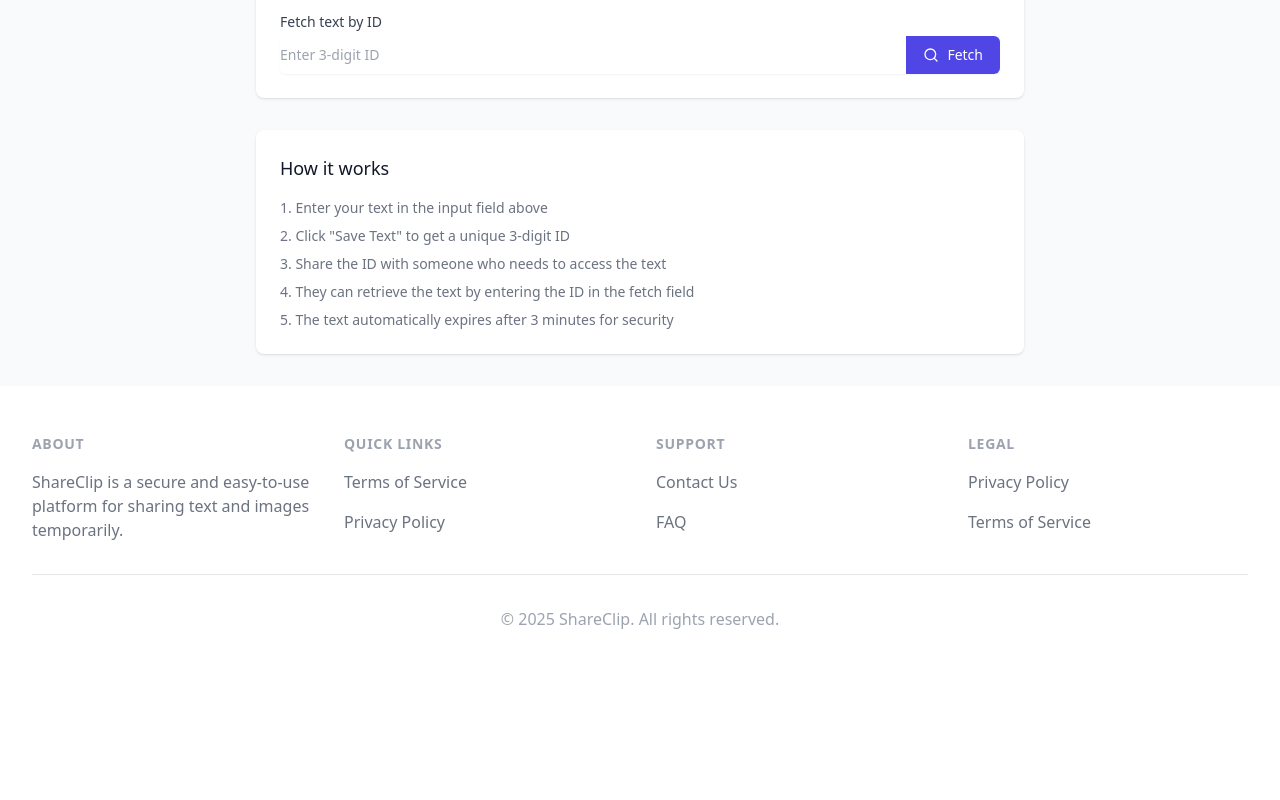
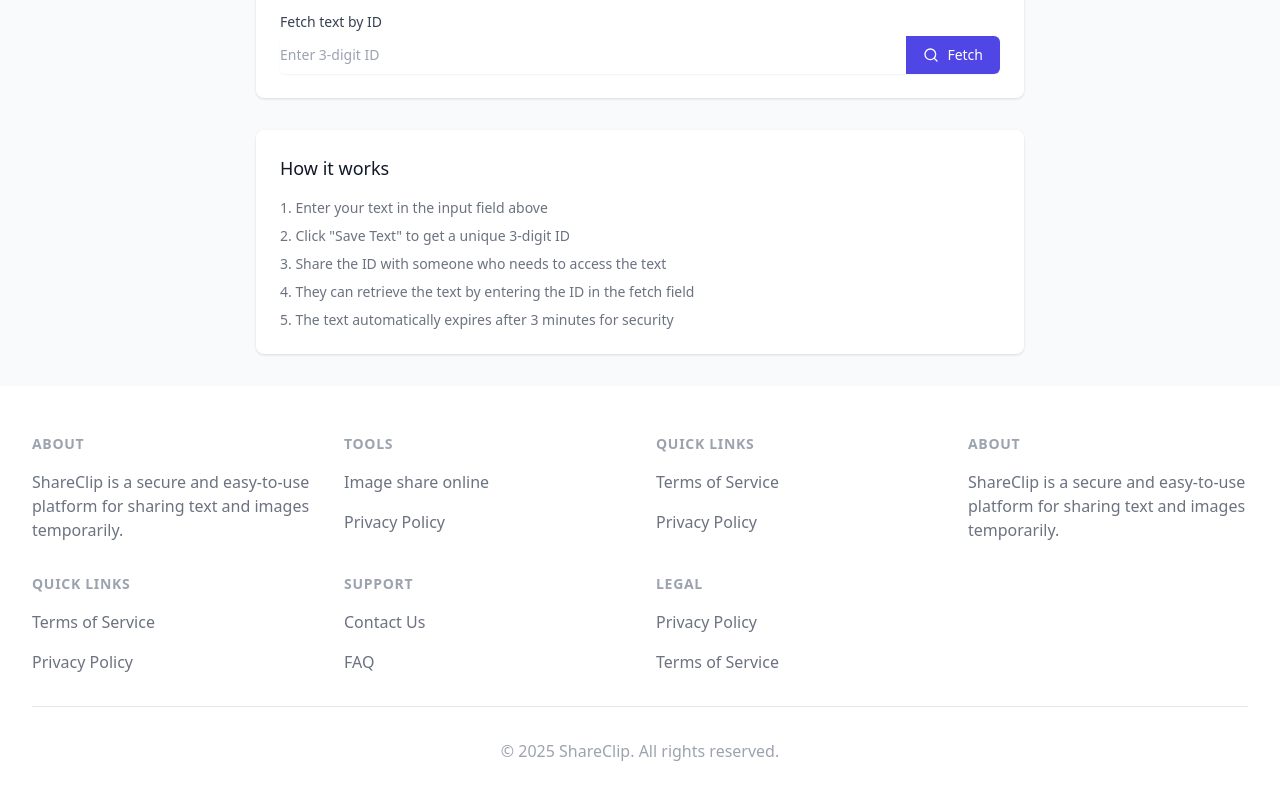
Before and after one commit to Albygos/share, a React (Vite) app: page / in a window 1280 px wide. Shown: the part 386-1186 px from the top of the page. Before the commit the page ends 1065 px from the top, so only its background shows below. Built offline with nearby package versions, Linux system fonts and the light colour scheme.

Commit message:
Update Layout.tsx

```diff
--- a/src/components/Layout.tsx
+++ b/src/components/Layout.tsx
@@ -45,6 +45,24 @@ const Layout: React.FC<{ children: React.ReactNode }> = ({ children }) => {
                 ShareClip is a secure and easy-to-use platform for sharing text and images temporarily.
               </p>
             </div>
+ <div>
+              <h3 className="text-sm font-semibold text-gray-400 tracking-wider uppercase">TOOLS</h3>
+              <ul className="mt-4 space-y-4">
+                <li>
+                  <Link to="/image-share" className="text-base text-gray-500 hover:text-gray-900">
+                   Image share online
+                  </Link>
+                </li>
+                <li>
+                  <Link to="/privacy-policy" className="text-base text-gray-500 hover:text-gray-900">
+                    Privacy Policy
+                  </Link>
+                </li>
+              </ul>
+            </div>
+
+
+
             <div>
               <h3 className="text-sm font-semibold text-gray-400 tracking-wider uppercase">Quick Links</h3>
               <ul className="mt-4 space-y-4">
@@ -60,6 +78,31 @@ const Layout: React.FC<{ children: React.ReactNode }> = ({ children }) => {
                 </li>
               </ul>
             </div>
+
+
+            <div>
+              <h3 className="text-sm font-semibold text-gray-400 tracking-wider uppercase">About</h3>
+              <p className="mt-4 text-base text-gray-500">
+                ShareClip is a secure and easy-to-use platform for sharing text and images temporarily.
+              </p>
+            </div>
+            <div>
+              <h3 className="text-sm font-semibold text-gray-400 tracking-wider uppercase">Quick Links</h3>
+              <ul className="mt-4 space-y-4">
+                <li>
+                  <Link to="/terms" className="text-base text-gray-500 hover:text-gray-900">
+                    Terms of Service
+                  </Link>
+                </li>
+                <li>
+                  <Link to="/privacy-policy" className="text-base text-gray-500 hover:text-gray-900">
+                    Privacy Policy
+                  </Link>
+                </li>
+              </ul>
+            </div>
+
+
             <div>
               <h3 className="text-sm font-semibold text-gray-400 tracking-wider uppercase">Support</h3>
               <ul className="mt-4 space-y-4">
```
